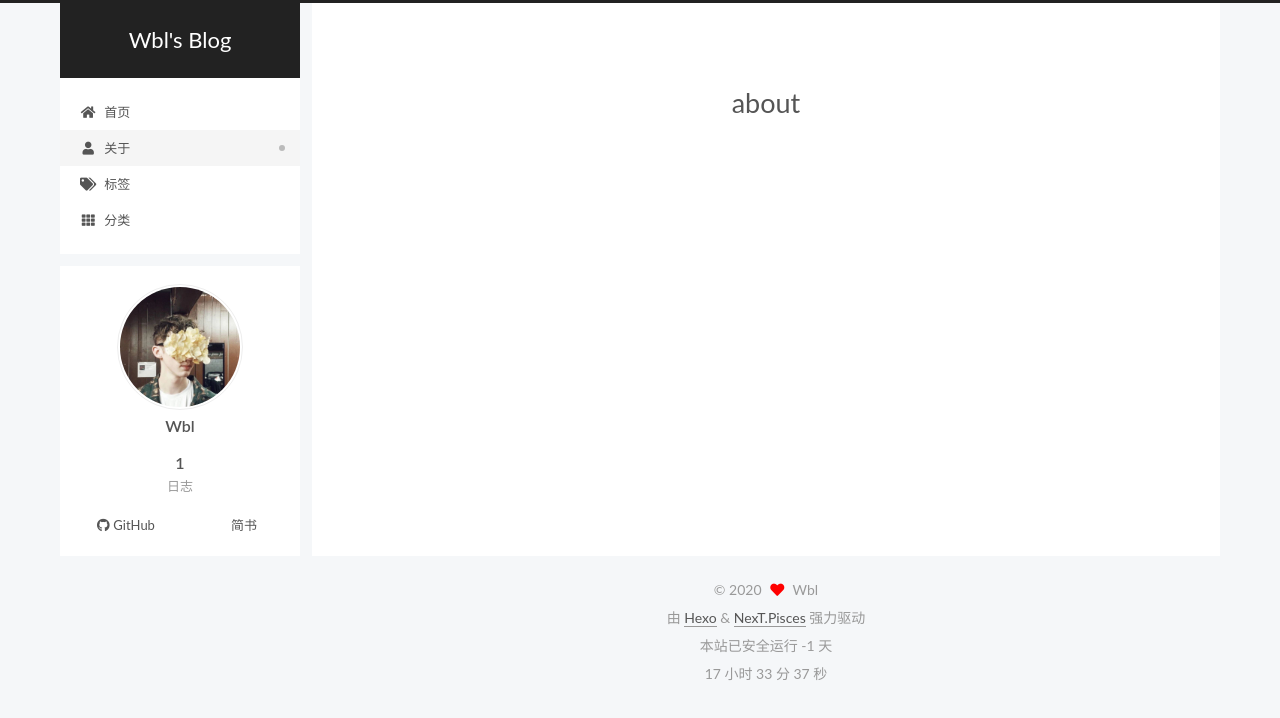
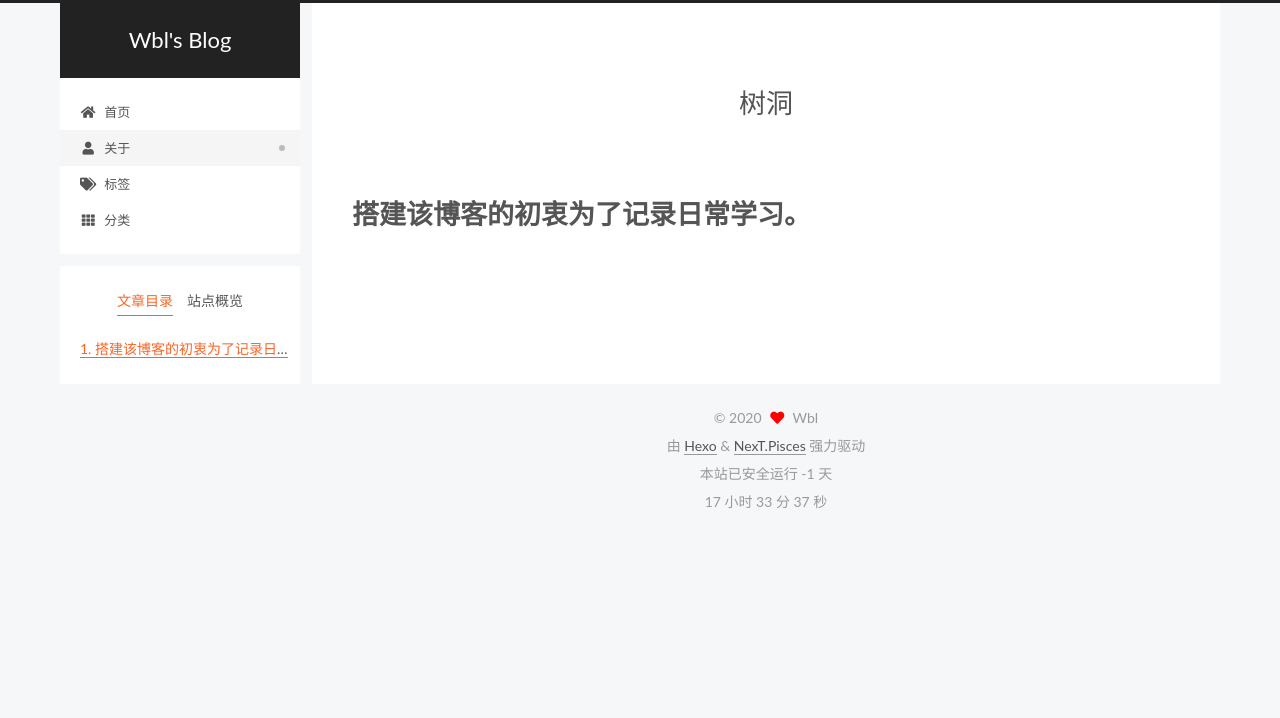
Before and after one commit to Wbl-blbp/Wbl-blbp.github.io, a plain HTML site: page about/index.html in a window 1280 px wide. Drawn offline with nearby package versions, Linux system fonts and the light colour scheme.

Commit message:
Site updated: 2020-10-09 20:27:25

```diff
--- a/about/index.html
+++ b/about/index.html
@@ -22,13 +22,15 @@
     var CONFIG = {"hostname":"example.com","root":"/","scheme":"Pisces","version":"8.0.1","exturl":false,"sidebar":{"position":"left","display":"post","padding":18,"offset":12},"copycode":false,"bookmark":{"enable":false,"color":"#222","save":"auto"},"fancybox":false,"mediumzoom":false,"lazyload":false,"pangu":false,"comments":{"style":"tabs","active":null,"storage":true,"lazyload":false,"nav":null},"motion":{"enable":true,"async":false,"transition":{"post_block":"fadeIn","post_header":"fadeInDown","post_body":"fadeInDown","coll_header":"fadeInLeft","sidebar":"fadeInUp"}},"prism":false,"i18n":{"placeholder":"搜索...","empty":"没有找到任何搜索结果：${query}","hits_time":"找到 ${hits} 个搜索结果（用时 ${time} 毫秒）","hits":"找到 ${hits} 个搜索结果"}};
   </script>
 
-  <meta property="og:type" content="website">
-<meta property="og:title" content="about">
+  <meta name="description" content="搭建该博客的初衷为了记录日常学习。">
+<meta property="og:type" content="website">
+<meta property="og:title" content="树洞">
 <meta property="og:url" content="http://example.com/about/index.html">
 <meta property="og:site_name" content="Wbl&#39;s Blog">
+<meta property="og:description" content="搭建该博客的初衷为了记录日常学习。">
 <meta property="og:locale" content="zh_CN">
 <meta property="article:published_time" content="2020-10-09T11:16:41.000Z">
-<meta property="article:modified_time" content="2020-10-09T11:29:04.000Z">
+<meta property="article:modified_time" content="2020-10-09T12:27:00.000Z">
 <meta property="article:author" content="Wbl">
 <meta name="twitter:card" content="summary">
 
@@ -46,7 +48,7 @@
   };
 </script>
 
-  <title>about | Wbl's Blog
+  <title>树洞 | Wbl's Blog
 </title>
 
 
@@ -162,7 +164,7 @@
 
   <aside class="sidebar">
 
-    <div class="sidebar-inner sidebar-overview-active">
+    <div class="sidebar-inner sidebar-nav-active sidebar-toc-active">
       <ul class="sidebar-nav">
         <li class="sidebar-nav-toc">
           文章目录
@@ -174,6 +176,7 @@
 
       <!--noindex-->
       <section class="post-toc-wrap sidebar-panel">
+          <div class="post-toc animated"><ol class="nav"><li class="nav-item nav-level-1"><a class="nav-link" href="#%E6%90%AD%E5%BB%BA%E8%AF%A5%E5%8D%9A%E5%AE%A2%E7%9A%84%E5%88%9D%E8%A1%B7%E4%B8%BA%E4%BA%86%E8%AE%B0%E5%BD%95%E6%97%A5%E5%B8%B8%E5%AD%A6%E4%B9%A0%E3%80%82"><span class="nav-number">1.</span> <span class="nav-text">搭建该博客的初衷为了记录日常学习。</span></a></li></ol></div>
       </section>
       <!--/noindex-->
 
@@ -237,7 +240,7 @@
     <div class="post-block" lang="zh-CN">
       <header class="post-header">
 
-<h1 class="post-title" itemprop="name headline">about
+<h1 class="post-title" itemprop="name headline">树洞
 </h1>
 
 <div class="post-meta-container">
@@ -251,7 +254,7 @@
 
 
       <div class="post-body">
-
+          <h1 id="搭建该博客的初衷为了记录日常学习。"><a href="#搭建该博客的初衷为了记录日常学习。" class="headerlink" title="搭建该博客的初衷为了记录日常学习。"></a>搭建该博客的初衷为了记录日常学习。</h1>
       </div>
 
 
```
